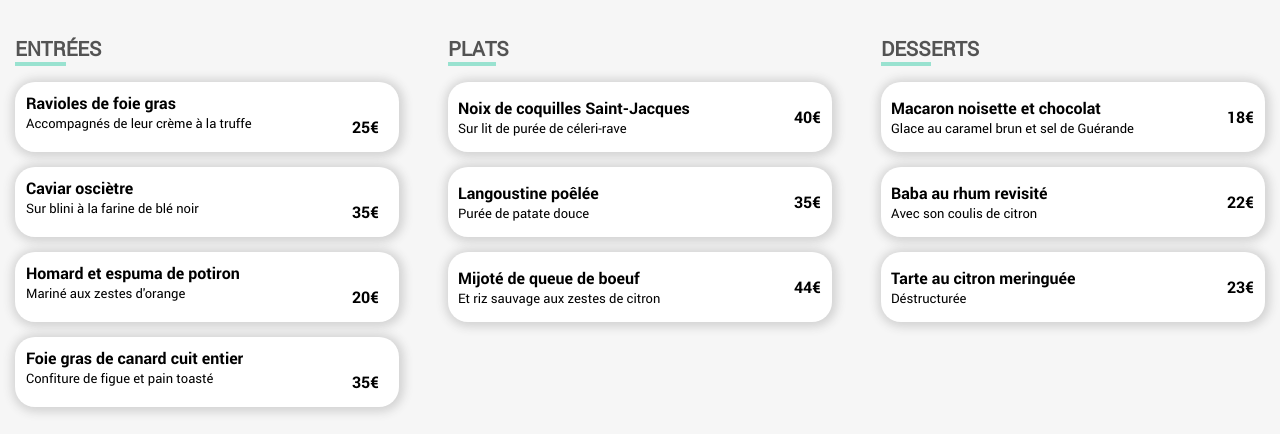
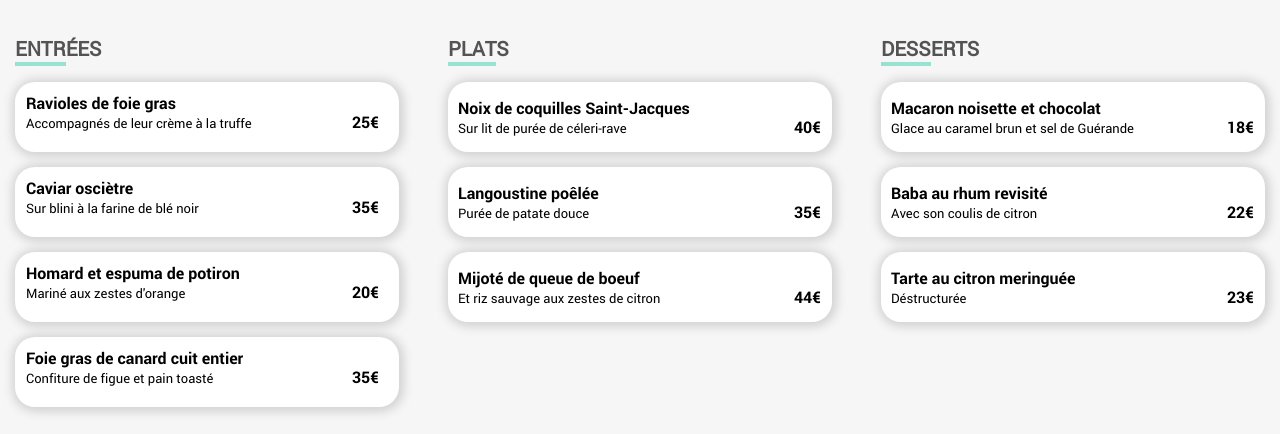
Before and after one commit to Yanguel/Ohmyfood-Projet-3GitHub, a website: page La-note-enchantée.html in a window 1280 px wide. Shown: the part 356-790 px from the top of the page. Drawn offline with Linux system fonts and the light colour scheme; files whose address does not match are found by name.

Commit message:
Changement padding prix

```diff
--- a/Sass/La-note-enchantée.scss
+++ b/Sass/La-note-enchantée.scss
@@ -163,7 +163,7 @@ body{
                         }
             .prixmenu{
             padding-right: 20px;
-            padding-top: 30px;
+            padding-top: 19px;
             }
                 .prix{
                     font-family: 'robotobold';
@@ -276,6 +276,7 @@ body{
               padding-right: 11px;
               .prix{
                   font-family: 'robotobold';
+                  padding-top: 19px;
               }
             }
             .textetprix{
@@ -403,6 +404,7 @@ body{
                       padding-right: 11px;
                       .prix{
                           font-family: 'robotobold';
+                          padding-top: 19px;
                       }
                     }
                     .validation:hover .prixmenu{
--- a/Sass/La-palette-du-gout.scss
+++ b/Sass/La-palette-du-gout.scss
@@ -148,8 +148,10 @@ body{
                         }
                         .prixmenu{
                             padding-right: 11px;
+
                             .prix{
                                 font-family: 'robotobold';
+                                padding-top: 19px;
                             }
                           }
                           .validation:hover .prixmenu{
@@ -261,6 +263,7 @@ body{
             padding-right: 11px;
             .prix{
                 font-family: 'robotobold';
+                padding-top: 19px;
             }
           }
           .textetprix{
@@ -389,6 +392,7 @@ body{
                             padding-right: 11px;
                             .prix{
                                 font-family: 'robotobold';
+                                padding-top: 19px;
                             }
                           }
                           .validation:hover .prixmenu{
```
Also changed, not shown: Sass/La-note-enchantée.css, Sass/La-palette-du-gout.css, 5 other files.
